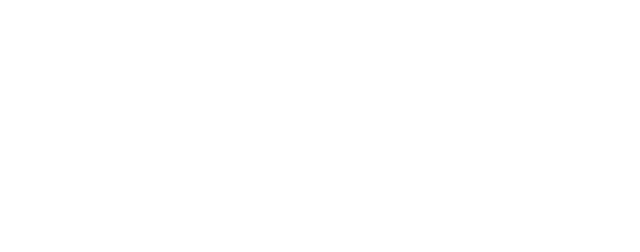
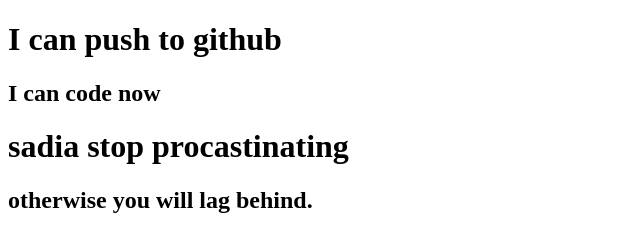
Before and after one commit to SadiaBinteChowdhury/my-second-repo, a plain HTML site: page index.html in a window 1280 px wide. Shown: the whole page, without its empty margins (0-640 px from the left). Drawn offline with Linux system fonts and the light colour scheme.

Commit message:
added header

```diff
--- a/index.html
+++ b/index.html
@@ -7,6 +7,9 @@
     <title>my second github repo</title>
 </head>
 <body>
-
+    <h1>I can push to github</h1>
+    <h2>I can code now</h2>
+    <h1>sadia stop procastinating</h1>
+    <h2>otherwise you will lag behind.</h2>
 </body>
 </html>
```
